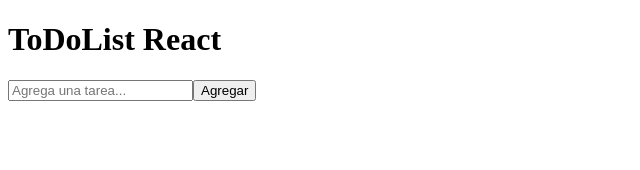
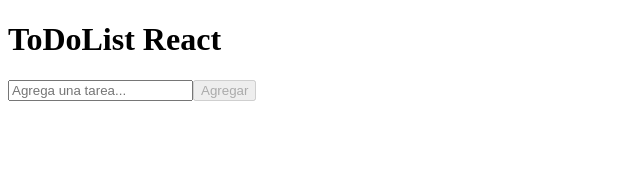
Before and after one commit to NicolasNakasone/ToDoList_React, a React (Vite) app: page / in a window 1280 px wide. Shown: the top 170 px of the page, without its empty margins (0-640 px from the left). Built offline with nearby package versions, Linux system fonts and the light colour scheme.

Commit message:
feat(clean): cleaned input after add a todo

```diff
--- a/src/App.tsx
+++ b/src/App.tsx
@@ -9,6 +9,7 @@
   const handleAddToDo = () => {
     if (toDo) {
       setTodos((prevTodos) => [...prevTodos, toDo]);
+      setToDo("");
     }
   };
 
@@ -22,7 +23,9 @@
         }}
       >
         <TextField {...{ toDo, setToDo }} />
-        <button type="submit">Agregar</button>
+        <button type="submit" disabled={!toDo}>
+          Agregar
+        </button>
       </form>
       <ul>
         {todos.map((toDo, index) => {
```
